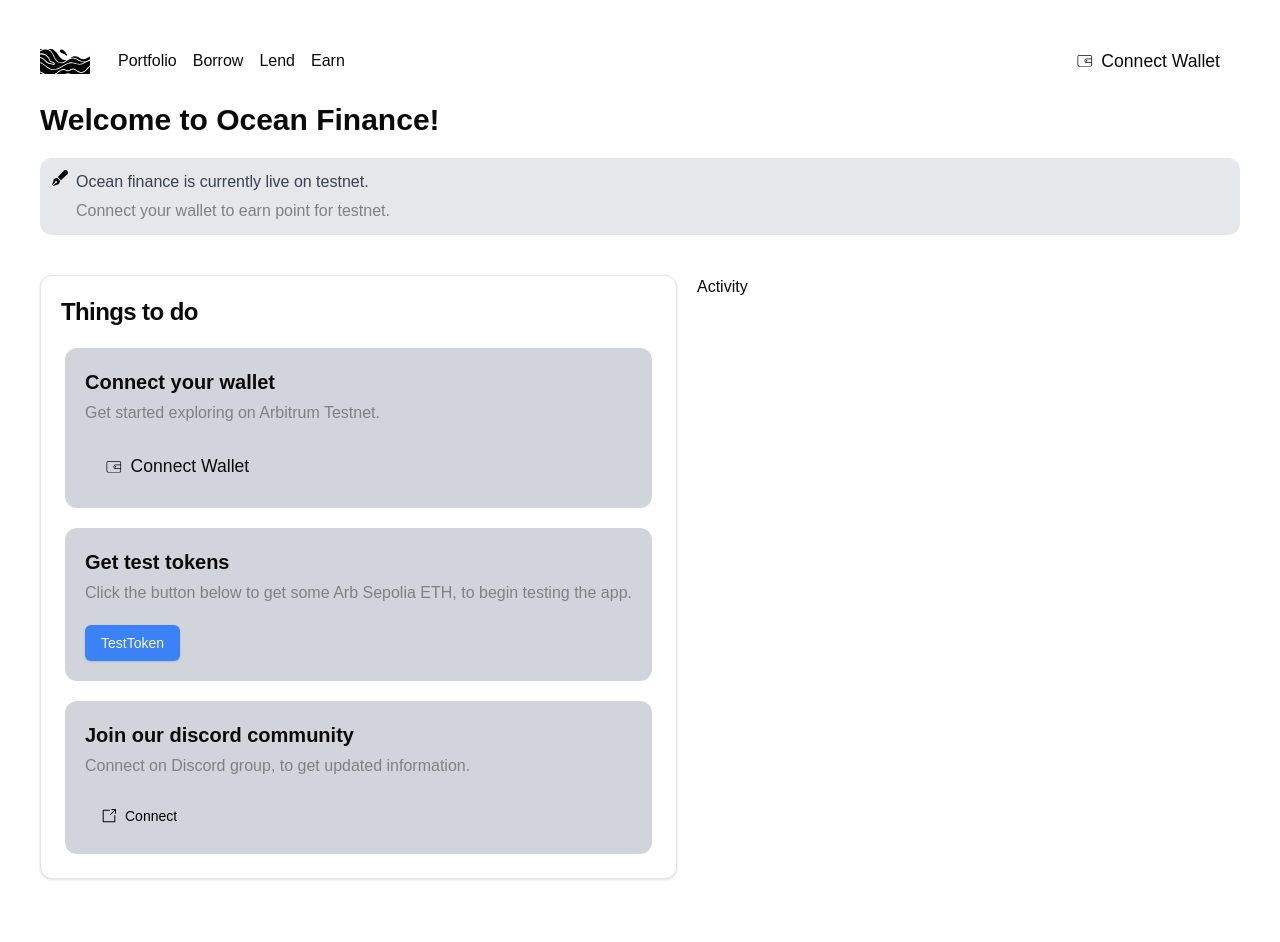
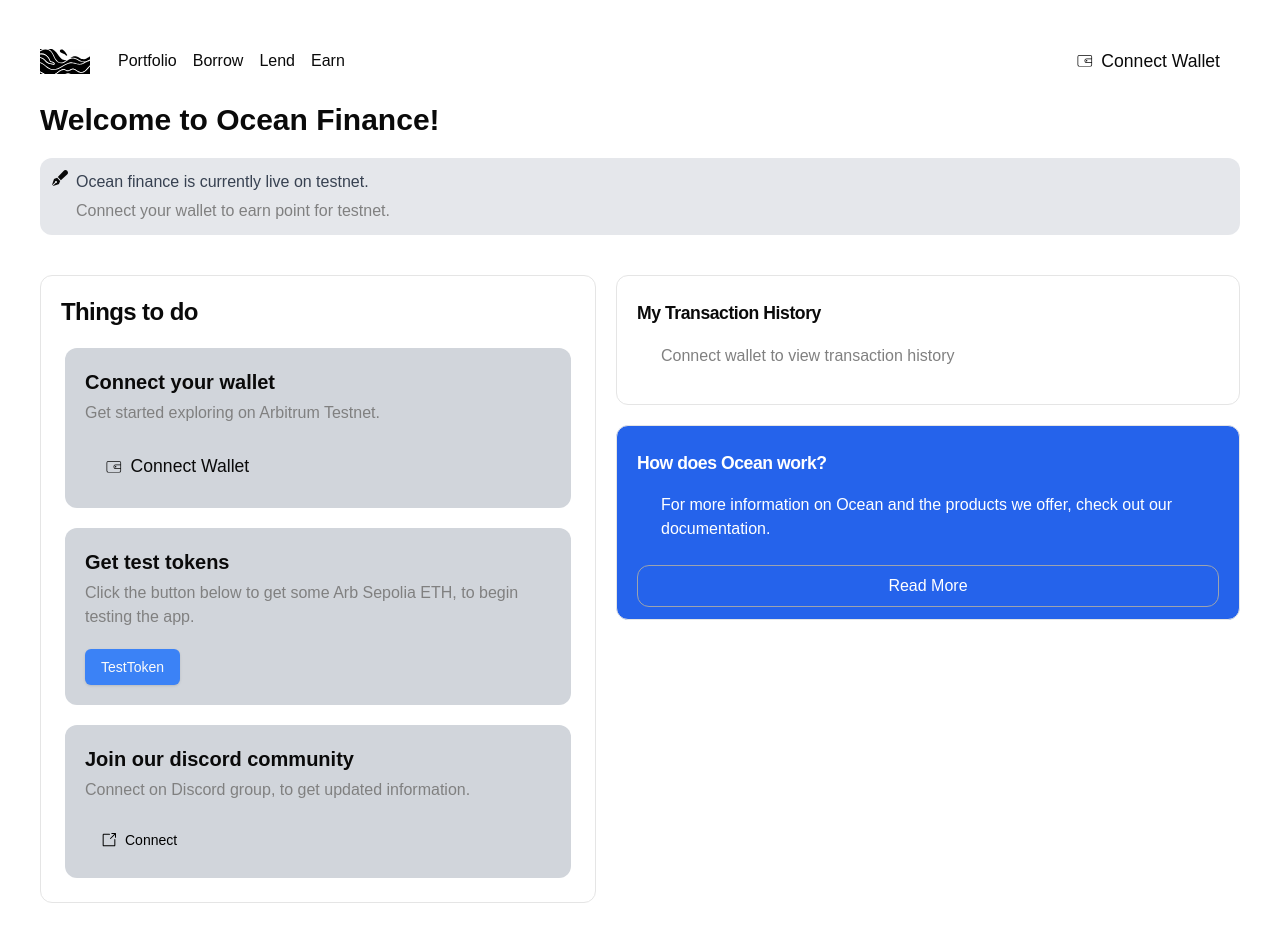
Before and after one commit to 1am-programmer/Ocean-Finance, a Next.js app: page /testnet in a window 1280 px wide. Before the commit the page ends 919 px from the top, so only its background shows below. Built offline with nearby package versions, Linux system fonts and the light colour scheme.

Commit message:
Borrow page UI

```diff
--- /dev/null
+++ b/app/borrow/page.tsx
@@ -0,0 +1,7 @@
+import React from "react";
+
+const page = () => {
+  return <div>Borrow</div>;
+};
+
+export default page;
--- a/components/Activity.tsx
+++ b/components/Activity.tsx
@@ -1,7 +1,52 @@
 import React from "react";
+import { Card, CardContent, CardTitle, CardFooter } from "./ui/card";
+import Connect from "./Connect";
+import { GoLinkExternal } from "react-icons/go";
+import { Button } from "./ui/button";
+import Link from "next/link";
 
 const Activity = () => {
-  return <div>Activity</div>;
+  return (
+    <div className="flex flex-col  gap-5  ">
+      <section>
+        <Card className=" px-5 py-3 shadow-none ">
+          <CardTitle className="py-3 font-bold text-[1.1rem]  ">
+            My Transaction History
+          </CardTitle>
+          <CardContent>
+            <p>Connect wallet to view transaction history </p>
+          </CardContent>
+        </Card>
+      </section>
+
+      <section>
+        <Card className="bg-blue-600 text-white px-5 py-3 shadow-none ">
+          <CardTitle className="py-3 font-bold text-[1.1rem]  ">
+            How does Ocean work?
+          </CardTitle>
+          <CardContent>
+            <p className="text-white">
+              For more information on Ocean and the products we offer, check out
+              our documentation.
+            </p>
+          </CardContent>
+
+          <CardFooter className="border rounded-xl py-2 px-2 justify-center flex  border-gray-400 ">
+            Read More
+          </CardFooter>
+        </Card>
+      </section>
+
+      {/* <section>
+        <Card className="bg-gray-300 px-5 py-3 shadow-none ">
+          <CardTitle className="py-3 font-bold text-[1.1rem]  ">
+            Leaderoards
+          </CardTitle>
+          <CardContent></CardContent>
+        </Card>
+      </section> */}
+    </div>
+  );
 };
 
 export default Activity;
--- a/components/Tasks.tsx
+++ b/components/Tasks.tsx
@@ -1,19 +1,21 @@
 import React from "react";
 import { Card, CardContent, CardTitle } from "./ui/card";
 import Connect from "./Connect";
-import TestToken from "./TestToken";
+import { GoLinkExternal } from "react-icons/go";
 import { Button } from "./ui/button";
 import Link from "next/link";
-import { GoLinkExternal } from "react-icons/go";
+import TestToken from "./TestToken";
+import Image from "next/image";
 
+// Add Images  Image
 const Tasks = () => {
   return (
     <div>
-      <Card>
+      <Card className="shadow-none">
         <CardTitle className="mb- p-5 text-2xl ">Things to do</CardTitle>
 
         <CardContent className="flex flex-col gap-5   ">
-          <section className="bg-gray-300 py-5 px-5 rounded-xl">
+          <section className="bg-gray-300   shadow-none py-5 px-5 rounded-xl">
             <div className="mb-5">
               <h1 className="text-xl font-bold">Connect your wallet</h1>
               <p>Get started exploring on Arbitrum Testnet.</p>
@@ -22,7 +24,7 @@ const Tasks = () => {
             <Connect />
           </section>
 
-          <section className="bg-gray-300 py-5 px-5 rounded-xl">
+          <section className="bg-gray-300   shadow-none py-5 px-5 rounded-xl">
             <div className="mb-5">
               <h1 className="text-xl font-bold">Get test tokens</h1>
               <p>
@@ -34,7 +36,7 @@ const Tasks = () => {
             <TestToken />
           </section>
 
-          <section className="bg-gray-300 py-5 px-5 rounded-xl">
+          <section className="bg-gray-300   shadow-none py-5 px-5 rounded-xl">
             <div className="mb-5">
               <h1 className="text-xl font-bold">Join our discord community</h1>
               <p>Connect on Discord group, to get updated information.</p>
```
